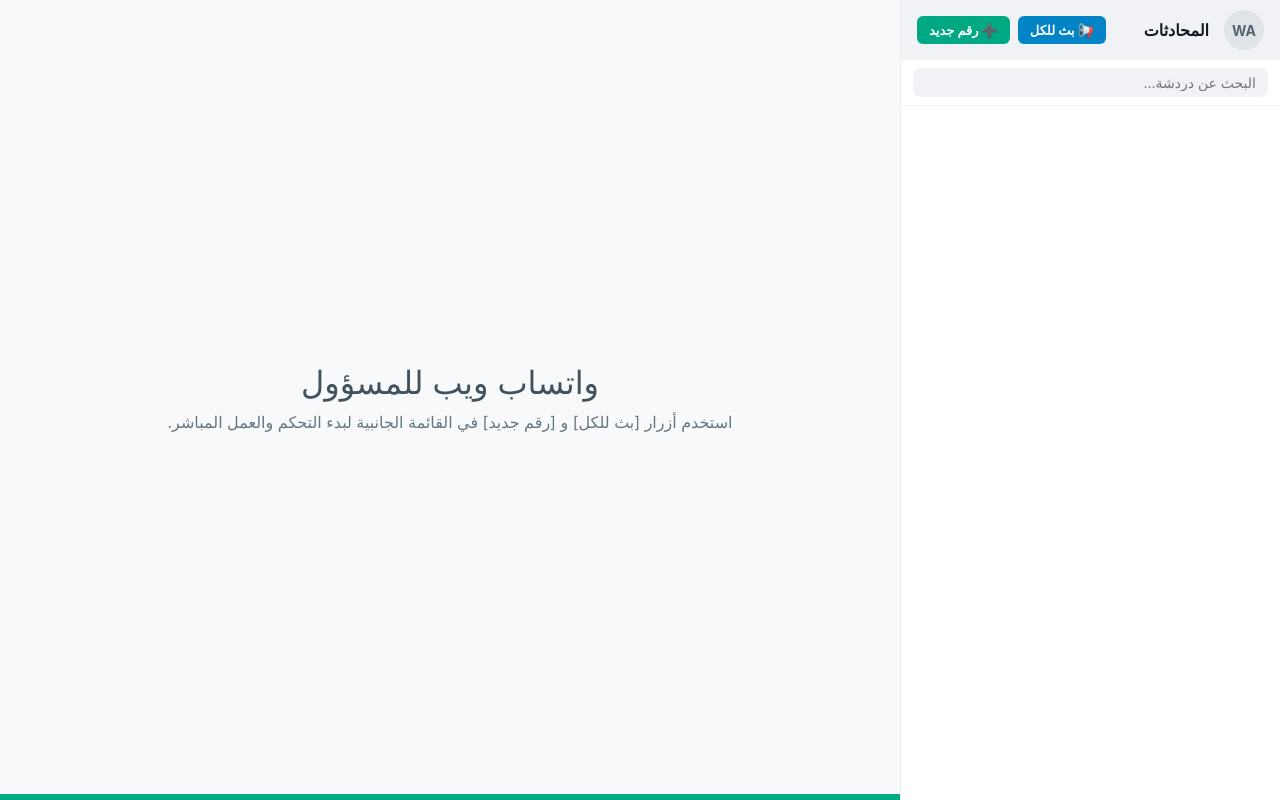
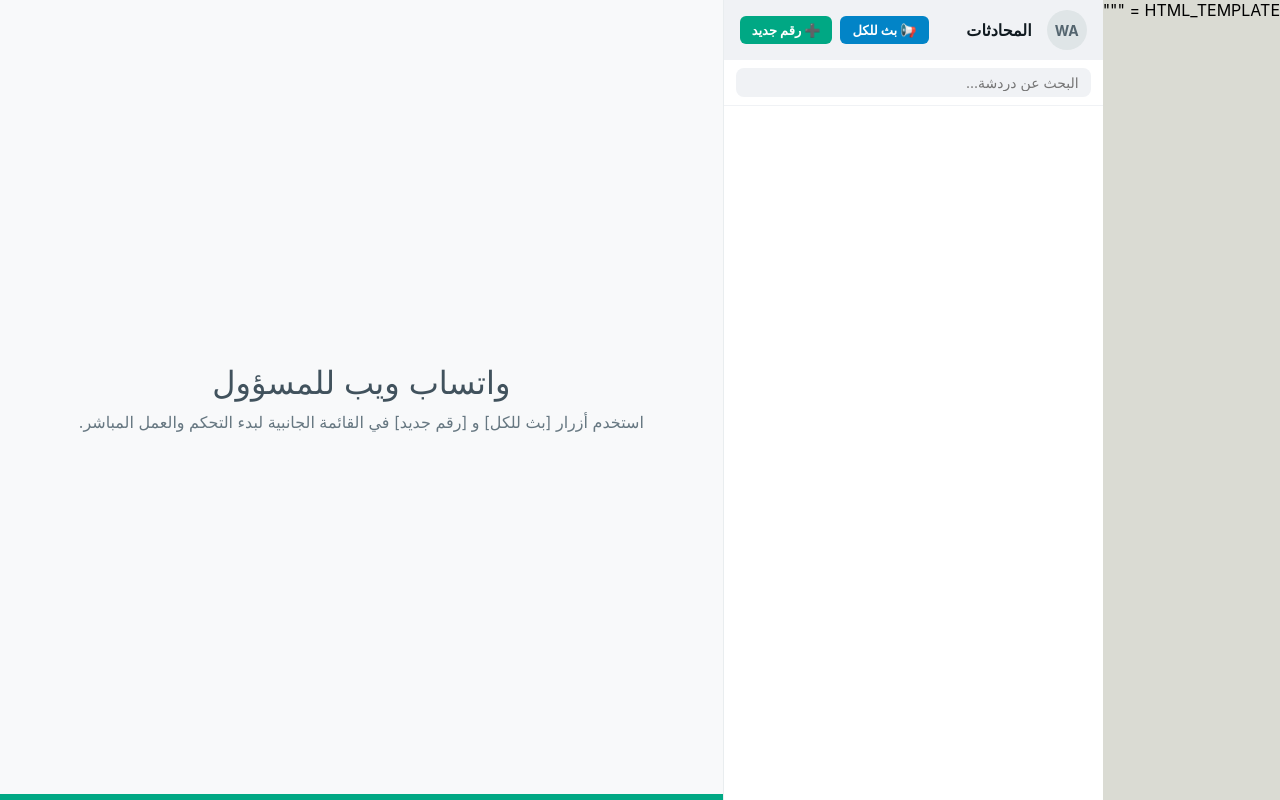
Before and after one commit to zqzqhesam10-netizen/wa-web-panel, a Flask app: page / in a window 1280 px wide. Run offline with Flask 3, Linux system fonts and the light colour scheme; data that the repository does not hold is empty.

Commit message:
Update chat.html

```diff
--- a/templates/chat.html
+++ b/templates/chat.html
@@ -1,3 +1,4 @@
+HTML_TEMPLATE = """
 <!DOCTYPE html>
 <html lang="ar" dir="rtl">
 <head>
```
